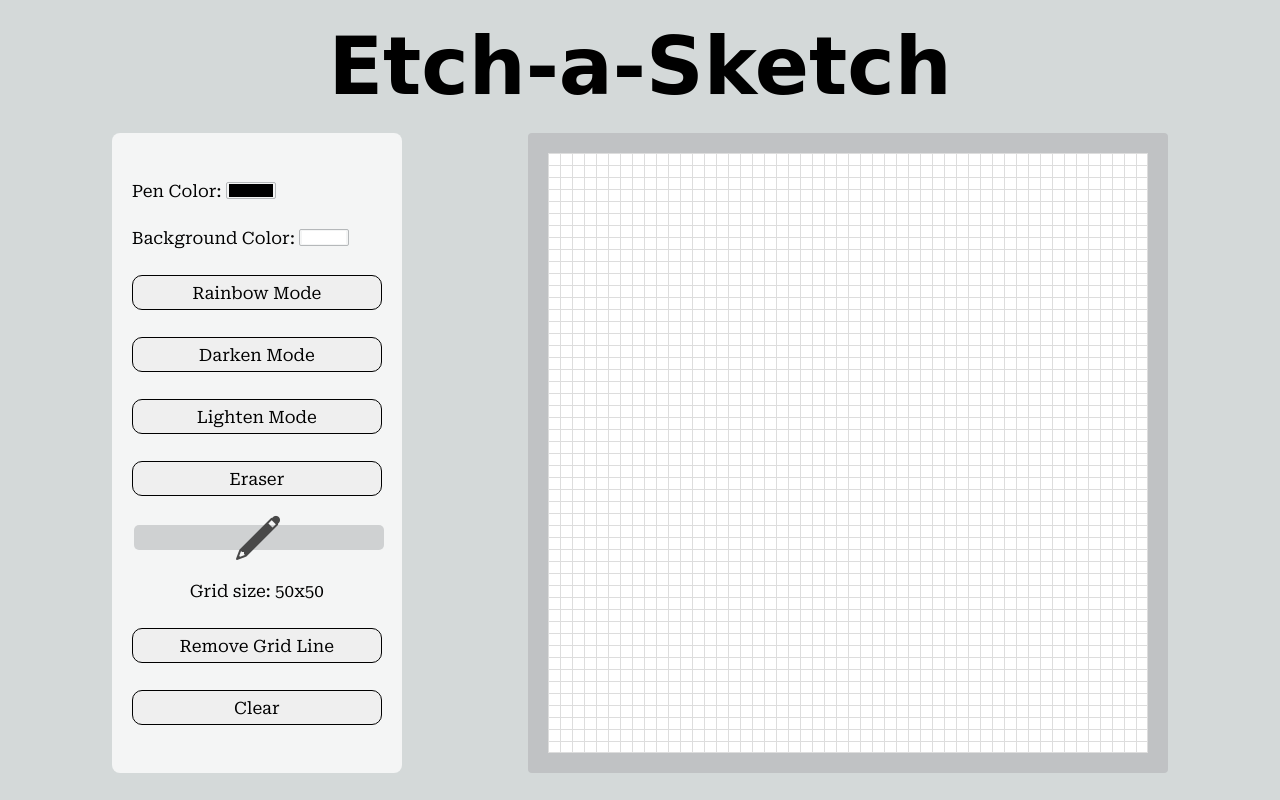
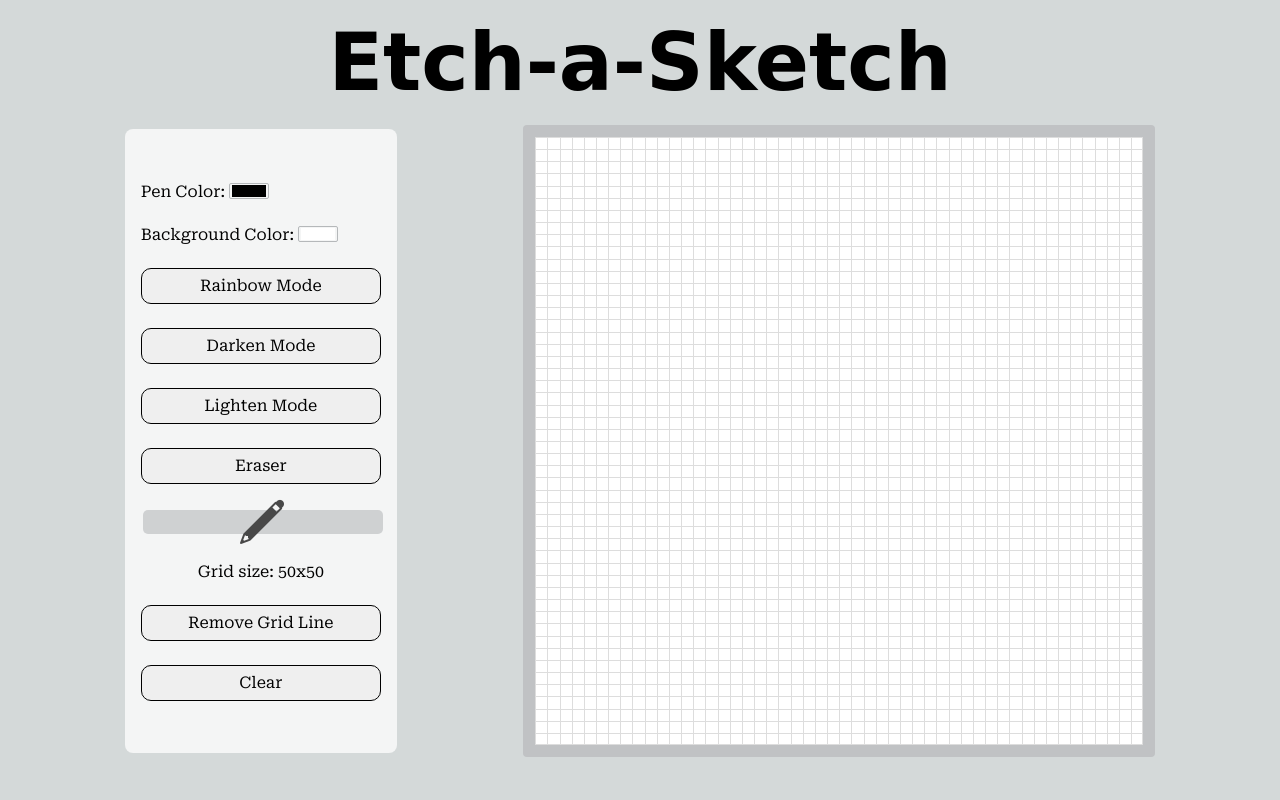
Before and after one commit to ttdo19/Etch-a-Sketch, a plain HTML site: page index.html in a window 1280 px wide. Drawn offline with Linux system fonts and the light colour scheme; a web font is replaced by a local one.

Commit message:
Change CSS unit to vh

```diff
--- a/style.css
+++ b/style.css
@@ -18,9 +18,9 @@ body {
 
 #title {
     font-family: 'Emilys Candy', cursive;
-    font-size: 80px;
+    font-size: 10vh;
     text-align: center;
-    margin: 20px -5px;
+    margin: 2vh -1vh;
     height: fit-content;
 }
 
@@ -29,16 +29,16 @@ body {
     display: grid;
     grid-template-columns: repeat(var(--grid-cols), 1fr);
     grid-template-rows: repeat(var(--grid-rows), 1fr);
-    height: 600px;
-    width: 600px;
+    height: 76vh;
+    width: 76vh;
 }
 
 #grid-container-wrapper {
     display: flex;
     justify-content: center;
     align-items: center;
-    height: 640px;
-    width: 640px;
+    height: 79vh;
+    width: 79vh;
     border-radius: 4px;
     background-color: #C0C2C4;
 }
@@ -75,21 +75,21 @@ body {
     flex-direction: column;
     align-items: flex-start;
     justify-content: center ;
-    gap: 27px;
-    width: 250px;
-    padding: 20px;
+    gap: 3vh;
+    width: 30vh;
+    padding: 2vh;
     background-color: #F4F5F5;
-    height: 600px;
+    height: 74vh;
     font-family: 'Roboto Serif', serif;
-    font-size: 17px;
+    font-size: 2vh;
     border-radius: 8px;
 }
 
 button {
     border: 1.5px solid black;
     width: 100%;
-    height: 35px;
-    font-size: 17px;
+    height: 4.5vh;
+    font-size: 2vh;
     border-radius: 10px;
     transition: all 0.4s ease;
     font-family: 'Roboto Serif', serif;
@@ -117,7 +117,7 @@ button:hover {
 .slider {
     appearance: none;
     width: 100%;
-    height: 25px;
+    height: 3vh;
     background: #C0C2C4;
     border-radius: 5px;
     outline: none;
@@ -150,7 +150,8 @@ input[type="color"] {
     border: 1px solid #B5B8BA;
     background-color: rgba(0,0,0,0);
     border-radius: 2px;
-    height: 17px;
+    height: 2vh;
+    width: 5vh;
 }
 
 input[type="color"]::-webkit-color-swatch-wrapper {
```
